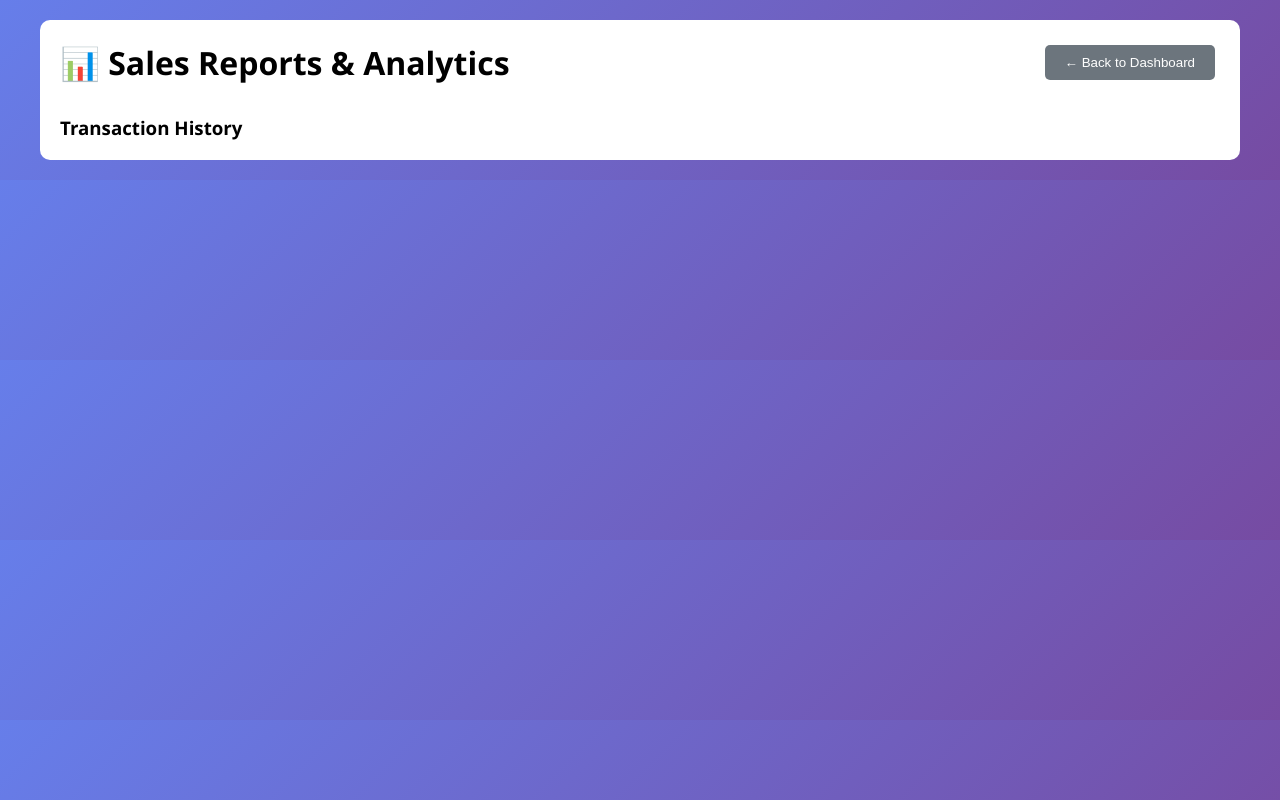
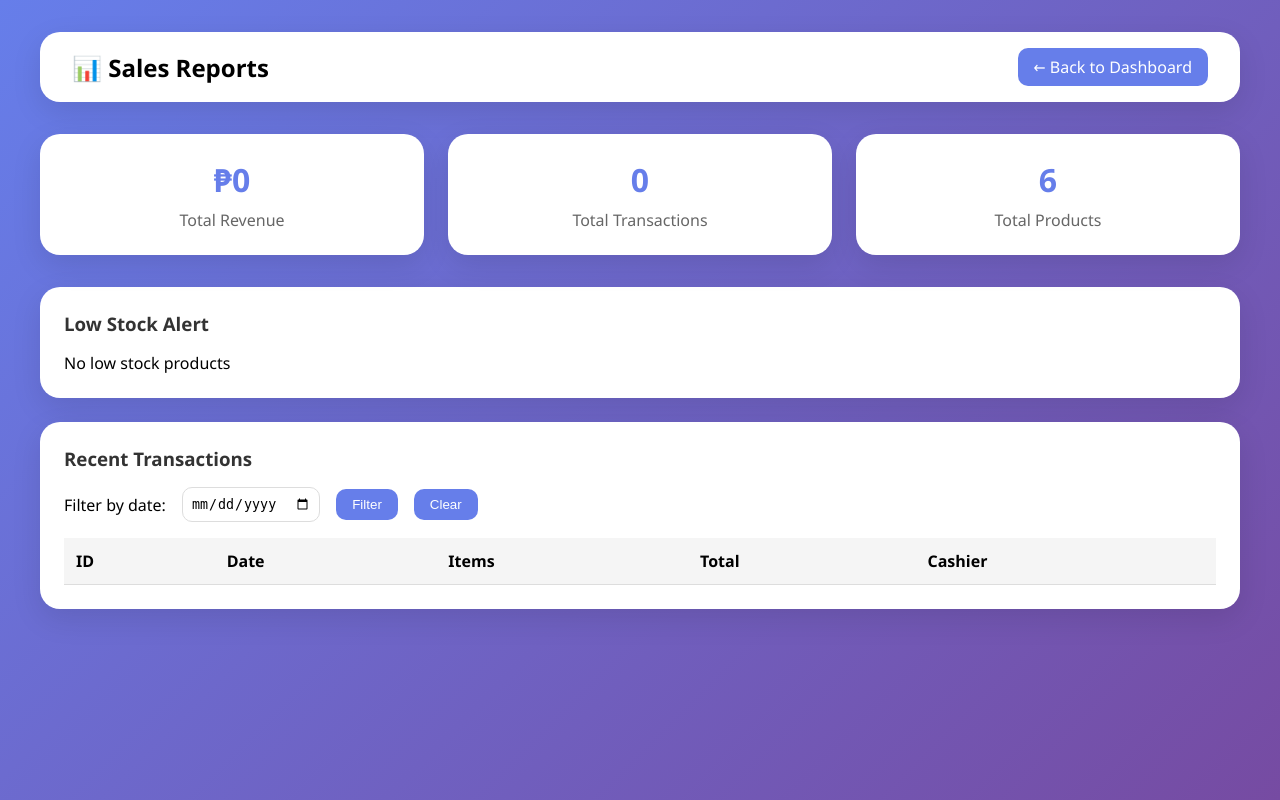
Before and after one commit to felecilmaeronquillo-crypto/POS--POINT-OF-SALE--FOR-SMALL-BUSINESS, a Flask app: page /feature3 in a window 1280 px wide. Run offline with Flask 3, Linux system fonts and the light colour scheme; the visitor is signed in with stand-in values (Sample User, id 1); data that the repository does not hold is empty.

Commit message:
Update salessummaryandreporting.html

```diff
--- a/templates/salessummaryandreporting.html
+++ b/templates/salessummaryandreporting.html
@@ -9,154 +9,200 @@
         body {
             font-family: 'Segoe UI', Tahoma, Geneva, Verdana, sans-serif;
             background: linear-gradient(135deg, #667eea 0%, #764ba2 100%);
-            padding: 20px;
+            min-height: 100vh;
+            padding: 2rem;
         }
         .container {
             max-width: 1200px;
             margin: 0 auto;
+        }
+        .header {
             background: white;
+            border-radius: 20px;
+            padding: 1rem 2rem;
+            margin-bottom: 2rem;
+            display: flex;
+            justify-content: space-between;
+            align-items: center;
+            box-shadow: 0 10px 30px rgba(0,0,0,0.1);
+        }
+        .back-btn {
+            background: #667eea;
+            color: white;
+            padding: 0.5rem 1rem;
             border-radius: 10px;
-            padding: 20px;
+            text-decoration: none;
         }
         .stats-grid {
             display: grid;
             grid-template-columns: repeat(auto-fit, minmax(250px, 1fr));
-            gap: 20px;
-            margin: 20px 0;
+            gap: 1.5rem;
+            margin-bottom: 2rem;
         }
         .stat-card {
-            padding: 20px;
-            border-radius: 10px;
-            color: white;
+            background: white;
+            border-radius: 20px;
+            padding: 1.5rem;
+            text-align: center;
+            box-shadow: 0 10px 30px rgba(0,0,0,0.1);
         }
-        .stat-card h3 { margin-bottom: 10px; }
-        .stat-card .value { font-size: 32px; font-weight: bold; }
+        .stat-value {
+            font-size: 2rem;
+            font-weight: bold;
+            color: #667eea;
+        }
+        .stat-label {
+            color: #666;
+            margin-top: 0.5rem;
+        }
+        .card {
+            background: white;
+            border-radius: 20px;
+            padding: 1.5rem;
+            margin-bottom: 1.5rem;
+            box-shadow: 0 10px 30px rgba(0,0,0,0.1);
+        }
+        h3 { margin-bottom: 1rem; color: #333; }
         table {
             width: 100%;
             border-collapse: collapse;
-            margin: 20px 0;
         }
         th, td {
-            padding: 12px;
+            padding: 0.75rem;
             text-align: left;
             border-bottom: 1px solid #ddd;
         }
         th {
+            background: #f5f5f5;
+        }
+        .date-filter {
+            display: flex;
+            gap: 1rem;
+            margin-bottom: 1rem;
+            align-items: center;
+        }
+        .date-filter input {
+            padding: 0.5rem;
+            border: 1px solid #ddd;
+            border-radius: 10px;
+        }
+        .btn {
+            padding: 0.5rem 1rem;
             background: #667eea;
             color: white;
+            border: none;
+            border-radius: 10px;
+            cursor: pointer;
         }
-        button {
-            background: #6c757d;
-            color: white;
-            padding: 10px 20px;
-            border: none;
-            border-radius: 5px;
-            cursor: pointer;
-            margin: 5px;
+        .low-stock-item {
+            display: flex;
+            justify-content: space-between;
+            padding: 0.5rem 0;
+            border-bottom: 1px solid #eee;
         }
-        button:hover { background: #5a6268; }
     </style>
 </head>
 <body>
     <div class="container">
-        <div style="display: flex; justify-content: space-between; align-items: center; margin-bottom: 20px;">
-            <h1>📊 Sales Reports & Analytics</h1>
-            <button onclick="goBack()">← Back to Dashboard</button>
+        <div class="header">
+            <h2>📊 Sales Reports</h2>
+            <a href="/" class="back-btn">← Back to Dashboard</a>
         </div>
 
-        <div id="analytics"></div>
+        <div class="stats-grid" id="statsGrid"></div>
 
-        <h3 style="margin-top: 30px;">Transaction History</h3>
-        <div id="transactionsTable"></div>
+        <div class="card">
+            <h3>Low Stock Alert</h3>
+            <div id="lowStockList"></div>
+        </div>
+
+        <div class="card">
+            <h3>Recent Transactions</h3>
+            <div class="date-filter">
+                <label for="filterDate">Filter by date:</label>
+                <input type="date" id="filterDate">
+                <button class="btn" onclick="filterTransactions()">Filter</button>
+                <button class="btn" onclick="clearFilter()">Clear</button>
+            </div>
+            <div style="overflow-x: auto;">
+                <table id="transactionsTable">
+                    <thead>
+                        <tr><th>ID</th><th>Date</th><th>Items</th><th>Total</th><th>Cashier</th></tr>
+                    </thead>
+                    <tbody></tbody>
+                </table>
+            </div>
+        </div>
     </div>
 
     <script>
-        async function checkAuth() {
-            const response = await fetch('/api/check-auth');
+        let allTransactions = [];
+
+        async function loadAnalytics() {
+            const response = await fetch('/api/analytics');
             const data = await response.json();
-            if (!data.authenticated || data.role !== 'admin') {
-                window.location.href = '/';
-            }
-            loadReports();
+
+            document.getElementById('statsGrid').innerHTML = `
+                <div class="stat-card">
+                    <div class="stat-value">₱${data.total_revenue.toLocaleString()}</div>
+                    <div class="stat-label">Total Revenue</div>
+                </div>
+                <div class="stat-card">
+                    <div class="stat-value">${data.total_transactions}</div>
+                    <div class="stat-label">Total Transactions</div>
+                </div>
+                <div class="stat-card">
+                    <div class="stat-value">${data.total_products}</div>
+                    <div class="stat-label">Total Products</div>
+                </div>
+            `;
+
+            const lowStockHtml = data.low_stock_products.length > 0
+                ? data.low_stock_products.map(p => `<div class="low-stock-item"><span>${p.name}</span><span>Stock: ${p.stock}</span></div>`).join('')
+                : '<p>No low stock products</p>';
+            document.getElementById('lowStockList').innerHTML = lowStockHtml;
         }
 
-        async function loadReports() {
-            // Load analytics
-            const analyticsResp = await fetch('/api/reports/analytics');
-            const analytics = await analyticsResp.json();
+        async function loadTransactions() {
+            const response = await fetch('/api/transactions');
+            allTransactions = await response.json();
+            renderTransactions(allTransactions);
+        }
 
-            document.getElementById('analytics').innerHTML = `
-                <div class="stats-grid">
-                    <div class="stat-card" style="background: linear-gradient(135deg, #667eea, #764ba2);">
-                        <h3>Total Revenue</h3>
-                        <div class="value">₱${analytics.total_revenue.toFixed(2)}</div>
-                    </div>
-                    <div class="stat-card" style="background: linear-gradient(135deg, #f093fb, #f5576c);">
-                        <h3>Total Transactions</h3>
-                        <div class="value">${analytics.total_transactions}</div>
-                    </div>
-                    <div class="stat-card" style="background: linear-gradient(135deg, #4facfe, #00f2fe);">
-                        <h3>Total Items Sold</h3>
-                        <div class="value">${analytics.total_items}</div>
-                    </div>
-                    <div class="stat-card" style="background: linear-gradient(135deg, #43e97b, #38f9d7);">
-                        <h3>Average Transaction</h3>
-                        <div class="value">₱${analytics.avg_transaction.toFixed(2)}</div>
-                    </div>
-                </div>
-
-                <h3>Best Selling Products</h3>
-                <table>
-                    <thead><tr><th>Product</th><th>Quantity Sold</th></tr></thead>
-                    <tbody>
-                        ${analytics.best_sellers.map(b => `<tr><td>${b.name}</td><td>${b.quantity}</td></tr>`).join('')}
-                    </tbody>
-                </table>
-
-                <h3>Last 7 Days Trend</h3>
-                <table>
-                    <thead><tr><th>Date</th><th>Revenue</th><th>Transactions</th></tr></thead>
-                    <tbody>
-                        ${analytics.last_7_days.map(day => `
-                            <tr>
-                                <td>${day.date}</td>
-                                <td>₱${day.revenue.toFixed(2)}</td>
-                                <td>${day.transactions}</td>
-                            </tr>
-                        `).join('')}
-                    </tbody>
-                </table>
-            `;
-
-            // Load transactions
-            const transactionsResp = await fetch('/api/transactions');
-            const transactions = await transactionsResp.json();
-
-            document.getElementById('transactionsTable').innerHTML = `
-                <table>
-                    <thead>
-                        <tr><th>ID</th><th>Date</th><th>Items</th><th>Total</th><th>Cashier</th></tr>
-                    </thead>
-                    <tbody>
-                        ${transactions.map(t => `
+        function renderTransactions(transactions) {
+            const tbody = document.querySelector('#transactionsTable tbody');
+            tbody.innerHTML = transactions.map(t => `
                 <tr>
                     <td>${t.id}</td>
                     <td>${new Date(t.date).toLocaleString()}</td>
                     <td>${t.items.length} items</td>
-                                <td>₱${t.total.toFixed(2)}</td>
-                                <td>${t.cashier}</td>
+                    <td>₱${t.total.toLocaleString()}</td>
+                    <td>${t.cashier || 'POS User'}</td>
                 </tr>
-                        `).join('')}
-                    </tbody>
-                </table>
-            `;
+            `).join('');
         }
 
-        function goBack() {
-            window.location.href = '/';
+        function filterTransactions() {
+            const filterDate = document.getElementById('filterDate').value;
+            if (!filterDate) {
+                renderTransactions(allTransactions);
+                return;
             }
 
-        checkAuth();
+            const filtered = allTransactions.filter(t => {
+                const transDate = new Date(t.date).toISOString().split('T')[0];
+                return transDate === filterDate;
+            });
+            renderTransactions(filtered);
+        }
+
+        function clearFilter() {
+            document.getElementById('filterDate').value = '';
+            renderTransactions(allTransactions);
+        }
+
+        loadAnalytics();
+        loadTransactions();
     </script>
 </body>
 </html>
```
Lines whose indentation alone changed are shown as unchanged.
